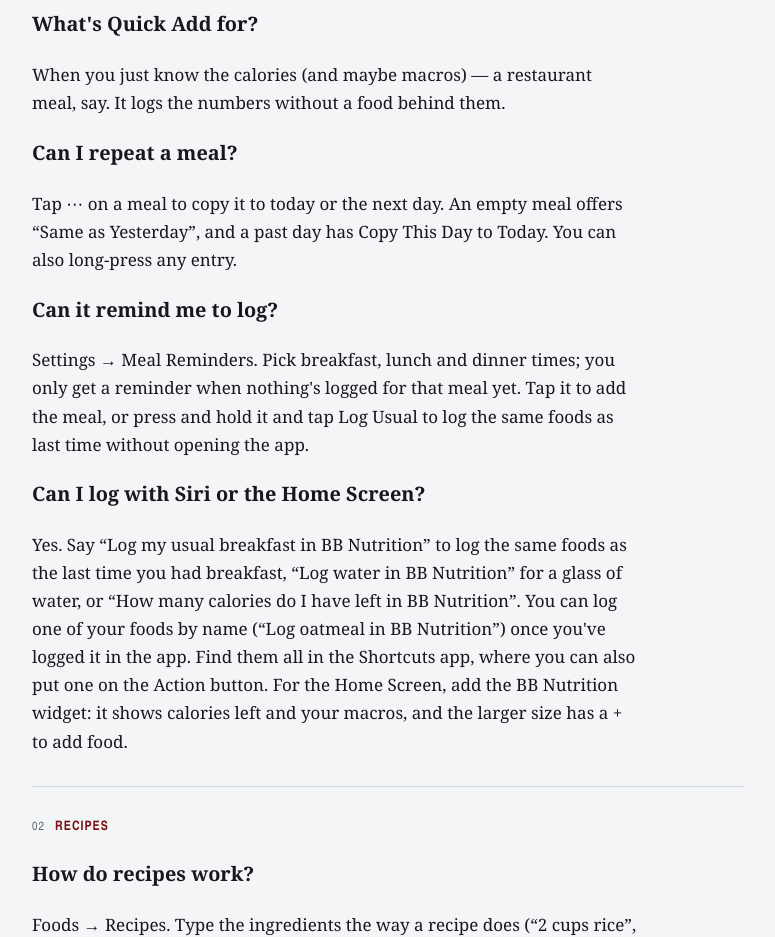
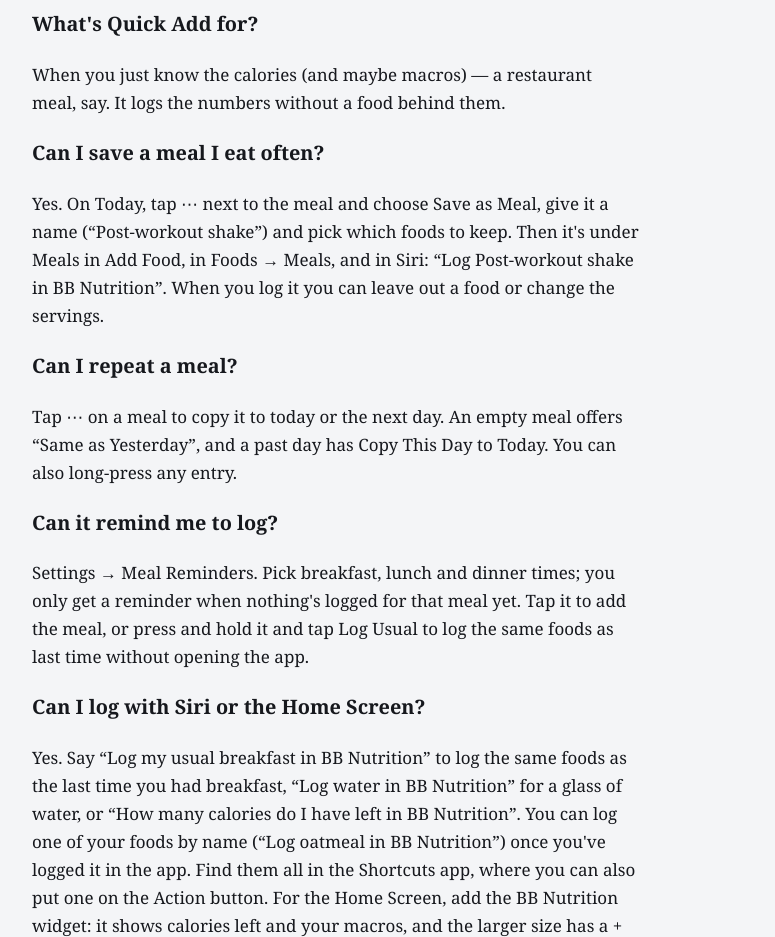
Before and after one commit to rhenze74/BB-Nutrition-Legal, a plain HTML site: page support.html in a window 1280 px wide. Shown: the part 1420-2357 px from the top of the page, without its empty margins (252-1027 px from the left). Drawn offline with Linux system fonts and the light colour scheme.

Commit message:
Support page: saved meals FAQ

```diff
--- a/support.html
+++ b/support.html
@@ -232,6 +232,8 @@
   <p>Add Food → Scan Nutrition Label. Take a photo of the Nutrition Facts panel; the numbers are read on your iPhone and shown for you to check before saving.</p>
   <h3>What&#x27;s Quick Add for?</h3>
   <p>When you just know the calories (and maybe macros) — a restaurant meal, say. It logs the numbers without a food behind them.</p>
+  <h3>Can I save a meal I eat often?</h3>
+  <p>Yes. On Today, tap ⋯ next to the meal and choose Save as Meal, give it a name (“Post-workout shake”) and pick which foods to keep. Then it&#x27;s under Meals in Add Food, in Foods → Meals, and in Siri: “Log Post-workout shake in BB Nutrition”. When you log it you can leave out a food or change the servings.</p>
   <h3>Can I repeat a meal?</h3>
   <p>Tap ⋯ on a meal to copy it to today or the next day. An empty meal offers “Same as Yesterday”, and a past day has Copy This Day to Today. You can also long-press any entry.</p>
   <h3>Can it remind me to log?</h3>
```
